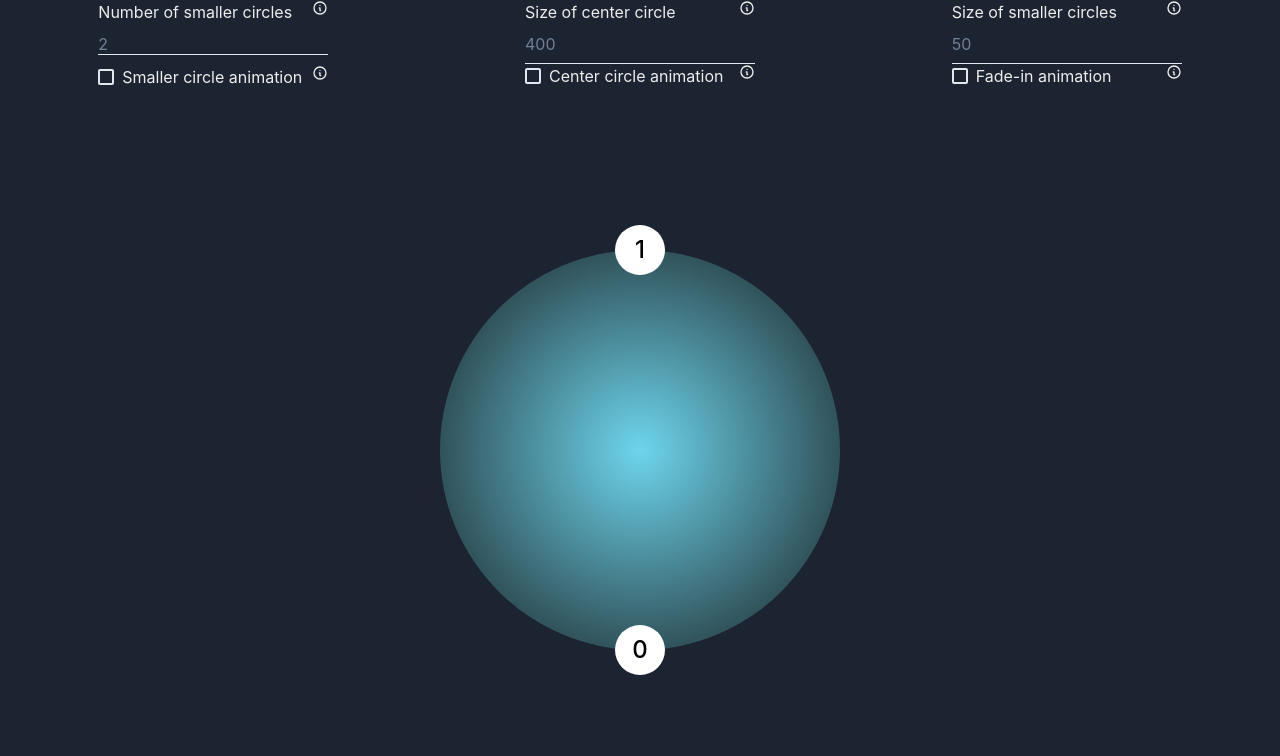
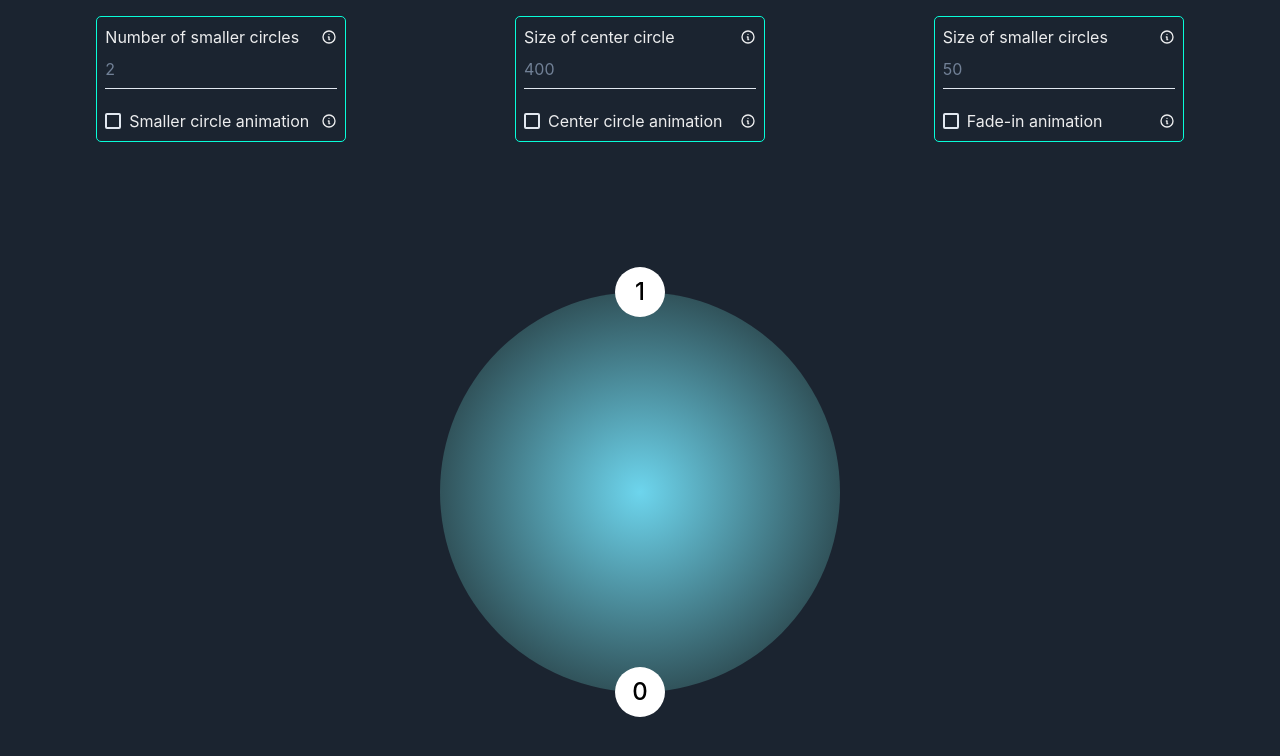
Before and after one commit to YagoLeite/Polygon, a Next.js app: page / in a window 1280 px wide. Shown: the top 756 px of the page. Built offline with nearby package versions, Linux system fonts and the light colour scheme.

Commit message:
adding some style

```diff
--- a/components/Body/SpinningIcon.js
+++ b/components/Body/SpinningIcon.js
@@ -17,6 +17,7 @@ const SpinningIcon = (props) => {
       bg="white"
       //   bgGradient="radial(#ffffff , #505556 )"
       fontWeight="500"
+      fontSize={["16px", "24px"]}
       color="black"
       borderRadius="50%"
       as={motion.div}
--- a/components/Body/Wrapper.js
+++ b/components/Body/Wrapper.js
@@ -46,7 +46,7 @@ const Wrapper = () => {
       h="100%"
       justify="center"
       alignItems="center"
-      gap="50px"
+      mt={["150px"]}
     >
       <Flex fontSize="24px" w="100%" justify="center" alignItems="center">
         <Box
--- a/components/Controler/Controler.js
+++ b/components/Controler/Controler.js
@@ -6,10 +6,24 @@ import { HiOutlineInformationCircle } from "react-icons/hi";
 const Controler = () => {
   const { state, dispatch } = useControlerContext();
   return (
-    <Box fontSize={["12px", "16px"]} mb="200px">
-      <Flex justify="space-around" h="50px">
-        <Flex direction="column" w="230px" gap="10px">
-          <Flex w="100%" justify="space-between">
+    <Flex
+      direction={["column", "row"]}
+      w="100%"
+      justify={["center", "space-around"]}
+      gap={["8px"]}
+      align="center"
+    >
+      <Flex
+        borderColor="#08fdd8"
+        borderWidth="1px"
+        borderRadius="5px"
+        p="8px"
+        direction="column"
+        gap="20px"
+        w={["full", "250px"]}
+      >
+        <Flex w="100%" direction="column">
+          <Flex w="100%" alignItems="center" justify="space-between">
             <Text w="100%">Number of smaller circles</Text>
             <Tooltip
               label="Number of circles that will be on the center circle"
@@ -28,7 +42,8 @@ const Controler = () => {
             }
             placeholder={state.sides}
           />
-          <Flex justify="space-between">
+        </Flex>
+        <Flex w="100%" alignItems="center" justify="space-between">
           <Checkbox
             fontSize={["12px"]}
             isChecked={state.smallDivRotationAnim}
@@ -51,8 +66,18 @@ const Controler = () => {
           </Tooltip>
         </Flex>
       </Flex>
-        <Box w="230px">
-          <Flex w="100%" justify="space-between">
+      <Flex
+        borderColor="#08fdd8"
+        borderWidth="1px"
+        borderRadius="5px"
+        p="8px"
+        direction="column"
+        gap="20px"
+        w={["full", "250px"]}
+        // border="outlined"
+      >
+        <Flex w="100%" direction="column">
+          <Flex w="100%" alignItems="center" justify="space-between">
             <Text>Size of center circle</Text>
             <Tooltip
               label="Value in pixels for the diameter of the center circle"
@@ -71,7 +96,8 @@ const Controler = () => {
             }
             placeholder={state.divSize}
           />
-          <Flex justify="space-between">
+        </Flex>
+        <Flex justify="space-between" alignItems="center">
           <Checkbox
             isChecked={state.bigDivRotationAnim}
             onChange={(e) =>
@@ -89,9 +115,18 @@ const Controler = () => {
             </span>
           </Tooltip>
         </Flex>
-        </Box>
-        <Box w="230px">
-          <Flex justify="space-between">
+      </Flex>
+      <Flex
+        borderColor="#08fdd8"
+        borderWidth="1px"
+        borderRadius="5px"
+        p="8px"
+        direction="column"
+        gap="20px"
+        w={["full", "250px"]}
+      >
+        <Flex direction="column" w="100%">
+          <Flex alignItems="center" justify="space-between">
             <Text>Size of smaller circles</Text>
             <Tooltip
               label="Size of the circles that are on the center circle"
@@ -110,7 +145,8 @@ const Controler = () => {
             }
             placeholder={state.verticeDiv}
           />
-          <Flex justify="space-between">
+        </Flex>
+        <Flex align="center" justify="space-between">
           <Checkbox
             isChecked={state.fadeInAnim}
             onChange={(e) =>
@@ -128,9 +164,8 @@ const Controler = () => {
             </span>
           </Tooltip>
         </Flex>
-        </Box>
       </Flex>
-    </Box>
+    </Flex>
   );
 };
 
--- a/pages/index.js
+++ b/pages/index.js
@@ -5,7 +5,13 @@ import { useControlerContext } from "../context/ControlerContext";
 
 export default function Home() {
   return (
-    <Box minH="100vh" bg="#1B2430" color="whiteAlpha.900">
+    <Box
+      minH="100vh"
+      px={["16px"]}
+      pt={["16px"]}
+      bg="#1B2430"
+      color="whiteAlpha.900"
+    >
       <Controler />
       <Wrapper />
     </Box>
```
Lines whose indentation alone changed are shown as unchanged.
